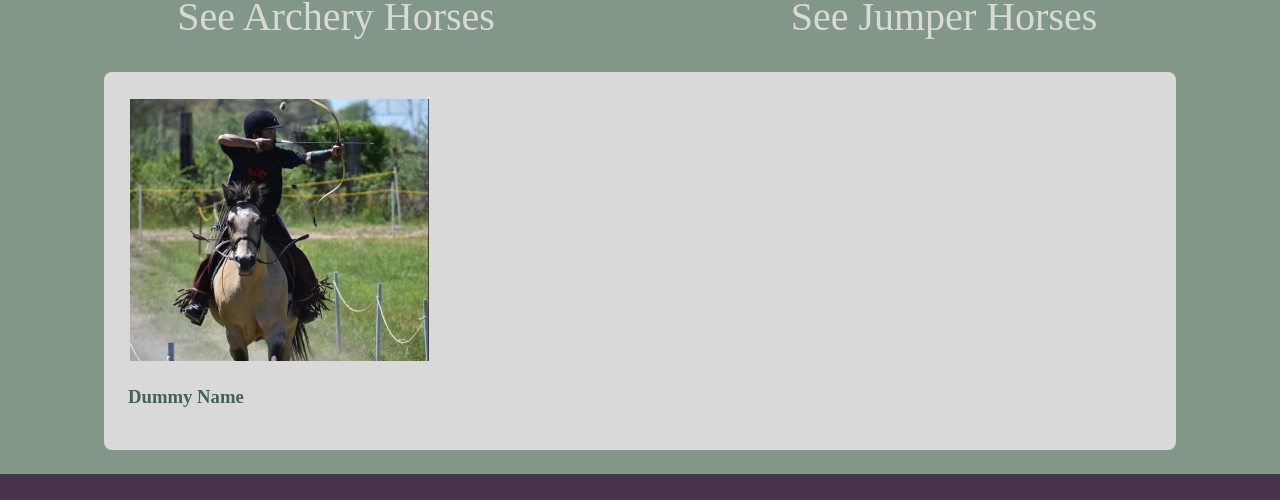
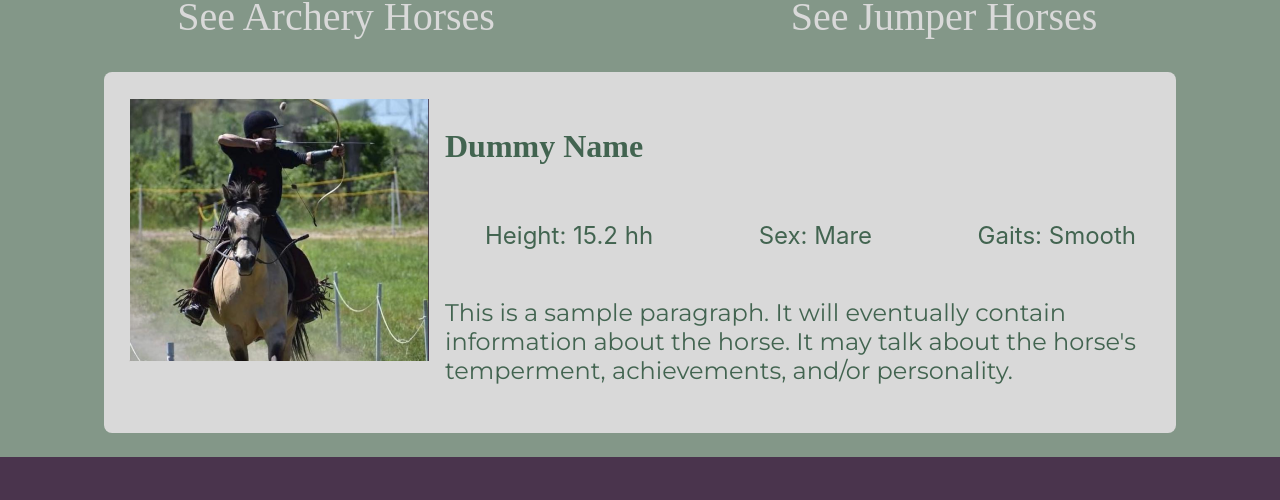
Before and after one commit to heatherdice/Elysian_Fields_Horse_Rentals, a React (Create React App) app in the folder client/: page /horses/all in a window 1280 px wide. Shown: the part 599-1099 px from the top of the page. Built offline with nearby package versions, Linux system fonts and the light colour scheme; the HTML template or start-up script is replaced by a standard one; a web font is replaced by a local one.

Commit message:
Beginning layout of card

```diff
--- a/client/src/components/HorseCard.js
+++ b/client/src/components/HorseCard.js
@@ -1,5 +1,5 @@
 import React from "react";
-import { CardContainer, CardImage } from "../styles/HorseCard.styles";
+import { CardContainer, CardImage, HorseInfo, HorseName, HorseStats, HorseBlurb } from "../styles/HorseCard.styles";
 import DummyImage from "../assets/meetArchery.png";
 
 export default function HorseCard() {
@@ -8,7 +8,19 @@ export default function HorseCard() {
         <CardContainer>
             <CardImage src={DummyImage} />
 
-            <h3>Dummy Name</h3>
+            <HorseInfo>
+                <HorseName>Dummy Name</HorseName>
+
+                <HorseStats>
+                    <li>Height: 15.2 hh</li>
+                    <li>Sex: Mare</li>
+                    <li>Gaits: Smooth</li>
+                </HorseStats>
+
+                <HorseBlurb>
+                    This is a sample paragraph. It will eventually contain information about the horse. It may talk about the horse's temperment, achievements, and/or personality.
+                </HorseBlurb>
+            </HorseInfo>
 
         </CardContainer>
     )
--- a/client/src/styles/HorseCard.styles.js
+++ b/client/src/styles/HorseCard.styles.js
@@ -7,6 +7,8 @@ const CardContainer = styled.article`
     width: 80%;
     padding: 1.5em;
     margin-bottom: 1.5em;
+    display: flex;
+    flex-direction: row;
 `;
 
 const CardImage = styled.img`
@@ -14,9 +16,33 @@ const CardImage = styled.img`
     width: auto;
 `;
 
+const HorseInfo = styled.section`
+    display: flex;
+    flex-direction: column;
+    padding: 0 1em;
+`;
 
+const HorseName = styled.h3`
+    font-size: 2em;
+`;
+
+const HorseStats = styled.ul`
+    list-style: none;
+    font-size: 1.5em;
+    display: flex;
+    flex-direction: row;
+    justify-content: space-between;
+`;
+
+const HorseBlurb = styled.p`
+    font-size: 1.5em;
+`;
 
 export {
     CardContainer,
-    CardImage
+    CardImage,
+    HorseInfo,
+    HorseName,
+    HorseStats,
+    HorseBlurb
 }
```
